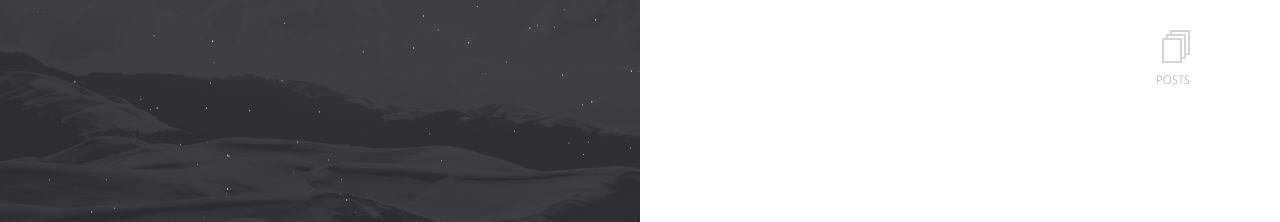
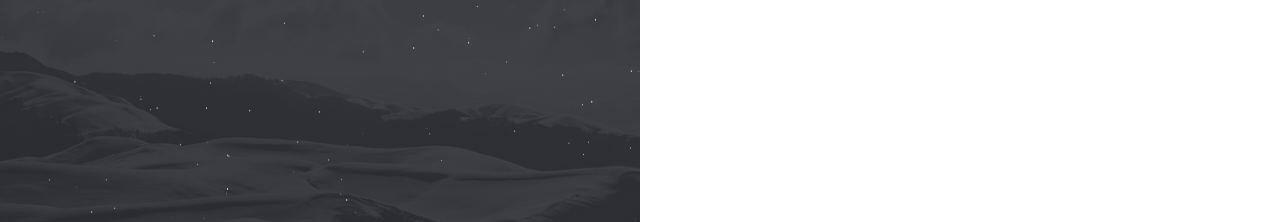
Before and after one commit to edipojuan/edipojuan.github.io, a Jekyll site: the page built from index.md, in a window 1280 px wide. Shown: the top 222 px of the page. Built offline with Jekyll 4.4.1, drawn with Linux system fonts in a browser that asks for light colours; our own code applies the rules of GitHub Pages for plain Markdown files.

Commit message:
Update home.html

```diff
--- a/_layouts/home.html
+++ b/_layouts/home.html
@@ -19,7 +19,7 @@ layout: compress
     </div>
 
     <div class="block-right">
-      <a href="{{ site.url }}/posts" title="posts" class="posts-menu-icon"></a> <span class="posts-link">POSTS</span>
+      <!-- <a href="{{ site.url }}/posts" title="posts" class="posts-menu-icon"></a> <span class="posts-link">POSTS</span> -->
       <!-- <a title="project" class="projects-menu-icon"><span></span></a> <span class="projects-link">PROJECTS</span> -->
 
       <div class="content">
```
